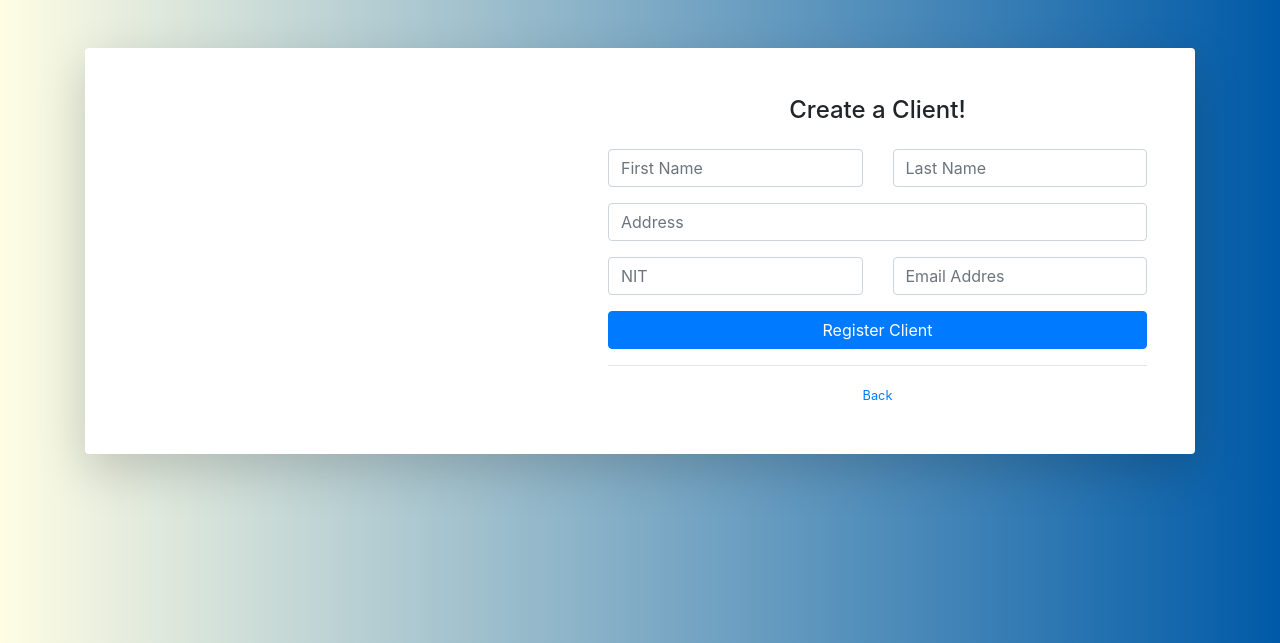
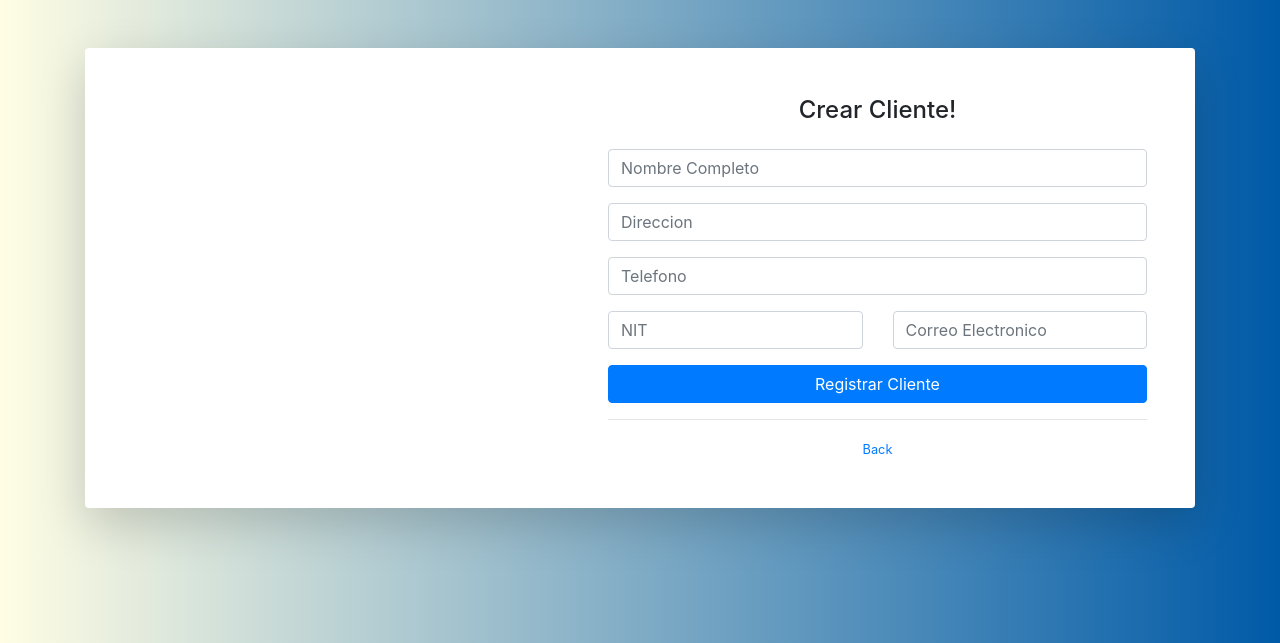
Before and after one commit to MauGarr/Desarrollo_Web, a Django app: page /singup/ in a window 1280 px wide. Shown: the top 643 px of the page. Run offline with Django 5.2, Linux system fonts and the light colour scheme; some libraries are stand-ins or nearby versions.

Commit message:
Se creo la opcion de agregar clientes y eliminar clientes

```diff
--- a/Proyecto2Ipc/templates/clientes.html
+++ b/Proyecto2Ipc/templates/clientes.html
@@ -54,7 +54,9 @@
                             <td>{{ cliente.correo }}</td>
                             <td>{{ cliente.telefono }}</td>
                             <td style="flex-direction: row;">
-                            <form action="">
+                            <form method="POST" action="{% url 'eliminar_cliente' nit=cliente.nit %}">
+                                {% csrf_token %}
+                                {{ form.as_p }}
                                 <button class="btn btn-danger btn-icon-split btn-sm">Eliminar</button>
                             </form>
                             <form action="">
--- a/Proyecto2Ipc/templates/mercaingresa.html
+++ b/Proyecto2Ipc/templates/mercaingresa.html
@@ -54,11 +54,11 @@
                                 </div>
                                 <div class="form-group row">
                                     <div class="col-sm-6 mb-3 mb-sm-0">
-                                        <input name="precio" type="number" class="form-control form-control-user"
+                                        <input name="precio" type="number" step="0.01" class="form-control form-control-user"
                                             id="precio" placeholder="Precio">
                                     </div>
                                     <div class="col-sm-6">
-                                        <input name="existencia" type="number" class="form-control form-control-user"
+                                        <input name="existencia" type="number" step="0.01" class="form-control form-control-user"
                                             id="existencia" placeholder="Stock">
                                     </div>
                                 </div>
--- a/Proyecto2Ipc/templates/singup.html
+++ b/Proyecto2Ipc/templates/singup.html
@@ -38,36 +38,35 @@
                     <div class="col-lg-7">
                         <div class="p-5">
                             <div class="text-center">
-                                <h1 class="h4 text-gray-900 mb-4">Create a Client!</h1>
+                                <h1 class="h4 text-gray-900 mb-4">Crear Cliente!</h1>
                             </div>
-                            <form class="user">
-                                <div class="form-group row">
-                                    <div class="col-sm-6 mb-3 mb-sm-0">
-                                        <input type="text" class="form-control form-control-user" id="fistname"
-                                            placeholder="First Name">
-                                    </div>
-                                    <div class="col-sm-6">
-                                        <input type="text" class="form-control form-control-user" id="lastname"
-                                            placeholder="Last Name">
-                                    </div>
+                            <form method='POST' action='saveClientes/' class="user">
+                                {% csrf_token %}
+                                <div class="form-group">
+                                        <input name="nombre" type="text" class="form-control form-control-user" id="nombre"
+                                            placeholder="Nombre Completo">
                                 </div>
                                 <div class="form-group">
-                                    <input type="text" class="form-control form-control-user" id="direccion"
-                                        placeholder="Address">
+                                    <input name="direccion" type="text" class="form-control form-control-user" id="direccion"
+                                        placeholder="Direccion">
+                                </div>
+                                <div class="form-group">
+                                    <input name="telefono" type="number" class="form-control form-control-user" id="telefono"
+                                        placeholder="Telefono">
                                 </div>
                                 <div class="form-group row">
                                     <div class="col-sm-6 mb-3 mb-sm-0">
-                                        <input type="text" class="form-control form-control-user"
+                                        <input name="nit" type="number" class="form-control form-control-user"
                                             id="nit" placeholder="NIT">
                                     </div>
                                     <div class="col-sm-6">
-                                        <input type="email" class="form-control form-control-user"
-                                            id="email" placeholder="Email Addres">
+                                        <input name="correo" type="email" class="form-control form-control-user"
+                                            id="correo" placeholder="Correo Electronico">
                                     </div>
                                 </div>
-                                <a href="{% url 'cliente' %}" class="btn btn-primary btn-user btn-block">
-                                    Register Client
-                                </a>
+                                <button type="submit" class="btn btn-primary btn-user btn-block">
+                                    Registrar Cliente
+                                </button>
                             </form>
                             <hr>
                             <div class="text-center">
--- a/Proyecto2Ipc/urls.py
+++ b/Proyecto2Ipc/urls.py
@@ -27,7 +27,8 @@ urlpatterns = [
     path('facturas/', views.facturas,name='facturas'),
     path('getinProductos/', views.getinproductos,name='getinproductos'),
     path('getinProductos/saveProductos/', views.guardar_productos),
-    path('singup/saveClientes/', views.guardar_clientes),
+    path('singup/saveClientes/', views.guardar_clientes, name='saveClientes'),
     path('producto/eliminar_producto/<str:nombre>/', views.eliminar_producto, name='eliminar_producto'),
+    path('cliente/eliminar_cliente/<str:nit>/', views.eliminar_cliente, name='eliminar_cliente'),
 
 ]
--- a/Proyecto2Ipc/utils.py
+++ b/Proyecto2Ipc/utils.py
@@ -29,7 +29,7 @@ def cargar_clientes_desde_xml(archivo_xml):
 
     clientes = []
     for clientes_elem in root.findall("cliente"):
-        nit = int(clientes_elem.find("nit").text)
+        nit = clientes_elem.find("nit").text
         nombre = clientes_elem.find("nombre").text
         direccion = clientes_elem.find("direccion").text
         telefono = clientes_elem.find("telefono").text
--- a/Proyecto2Ipc/views.py
+++ b/Proyecto2Ipc/views.py
@@ -19,40 +19,40 @@ def cliente(request):
     return render(request, 'clientes.html', {'clientes': clientes, 'guardar_clientes': guardar_clientes})
 
 def guardar_clientes(request):
-    if request.method == 'POST':
-        form = ClienteForm(request.POST)
-        if form.is_valid():
-            print("Agregando el cliente")
-            # El formulario es válido, procesa los datos
-            nit = form.cleaned_data['nit']
-            nombre = form.cleaned_data['nombre']
-            direccion = form.cleaned_data['direccion']
-            telefono = form.cleaned_data['telefono']
-            correo = form.cleaned_data['correo']
+  clientes= cargar_clientes_desde_xml("xml/clientes.xml")
+  if request.method == 'POST':
+        nombre = request.POST.get('nombre')
+        direccion = request.POST.get('direccion')
+        nit= request.POST.get('nit')
+        correo= request.POST.get('correo')
+        telefono= request.POST.get('telefono')
+        cliente = Cliente(nombre=nombre, direccion=direccion, nit=nit, correo=correo, telefono=telefono)
+        clientes.append(cliente)
+        archivo_xml = "xml/clientes.xml"
+        # Guardar la lista actualizada en el archivo XML
+        guardar_clientes= guardar_clientes_en_xml(clientes, archivo_xml)
 
-            # Cargar clientes existentes
-            archivo_xml = "clientes.xml"
-            clientes = cargar_clientes_desde_xml(archivo_xml)
+        clientes = cargar_clientes_desde_xml("xml/clientes.xml")
+        return render(request, 'clientes.html', {'clientes': clientes, 'guardar_clientes': guardar_clientes})
+  else:
+        # Si la solicitud no es POST, muestra el formulario vacío
 
-            # Agregar el nuevo cliente
-            nuevo_cliente = Cliente(
-                nit=nit,
-                nombre=nombre,
-                direccion=direccion,
-                telefono=telefono,
-                correo=correo
-            )
-            clientes.append(nuevo_cliente)
+        form = ProductoForm()
 
-            # Guardar la lista actualizada en el archivo XML
-            guardar_clientes_en_xml(clientes, archivo_xml)
+  clientes = cargar_clientes_desde_xml("xml/clientes.xml")
+  guardar_clientes=guardar_clientes_en_xml(clientes,"xml/clientes.xml")
+  return render(request, 'clientes.html', {'clientes': clientes, 'guardar_clientes': guardar_clientes})
 
-            return redirect('cliente_list')
-    else:
-        # Si la solicitud no es POST, muestra el formulario vacío
-        form = ClienteForm()
-
-    return render(request, 'clientes/guardar_clientes.html', {'form': form})
+def eliminar_cliente(request, nit):
+    clientes = cargar_clientes_desde_xml("xml/clientes.xml")
+    for cliente in clientes:
+        if cliente.nit == nit:
+            clientes.remove(cliente)
+            break
+    archivo_xml = "xml/clientes.xml"
+    # Guardar la lista actualizada en el archivo XML
+    guardar_clientes= guardar_clientes_en_xml(clientes, archivo_xml)
+    return render(request, 'clientes.html', {'clientes': clientes, 'guardar_clientes': guardar_clientes})
 
 
 #Producto Views
@@ -84,6 +84,7 @@ def guardar_productos(request):
   productos = cargar_productos_desde_xml("xml/productos.xml")
   guardar_productos=guardar_productos_en_xml(productos,"xml/productos.xml")
   return render(request, 'producto.html', {'productos': productos, 'guardar_productos': guardar_productos})
+
 def eliminar_producto(request, nombre):
     productos = cargar_productos_desde_xml("xml/productos.xml")
     for producto in productos:
```
Also changed, not shown: xml/clientes.xml (+2 -42 lines).
